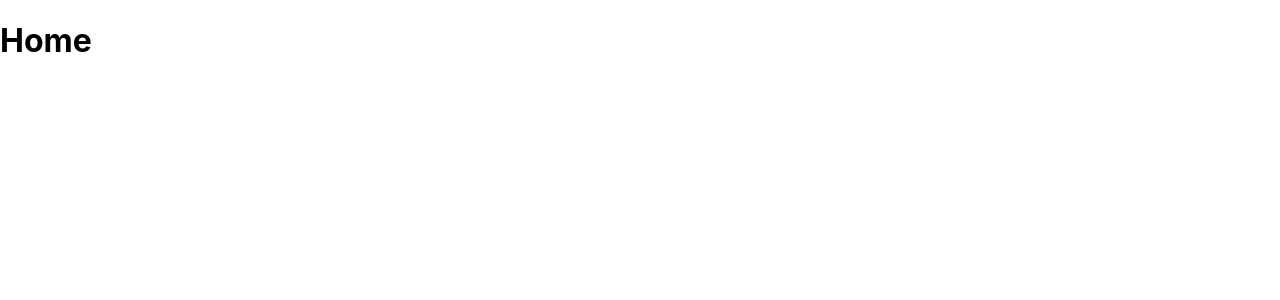
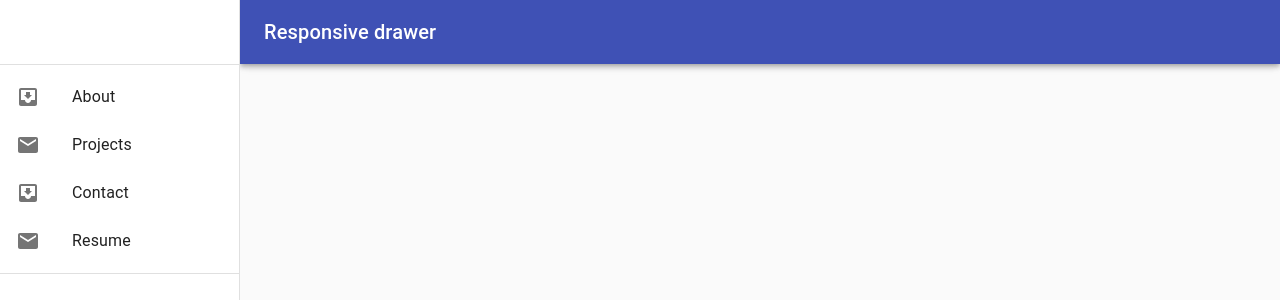
Before and after one commit to ohfr/Portfolio, a React (Create React App) app in the folder portfolio/: page /Home in a window 1280 px wide. Shown: the top 300 px of the page. Built offline with nearby package versions, Linux system fonts and the light colour scheme.

Commit message:
started nav menu

```diff
--- a/portfolio/src/App.css
+++ b/portfolio/src/App.css
@@ -4,8 +4,11 @@
     rgba(0, 0, 0, 0.8)
   ),
   url("./Assets/keyboard.jpg");
-  background-size: 100%;
+  background-size: cover;
   background-repeat: no-repeat;
+  background-position-x: center;
+  background-position-y: top;
+  background-attachment: initial;
   height: 100vh;
   width: 100vw;
   color: white;
--- a/portfolio/src/Components/Home.js
+++ b/portfolio/src/Components/Home.js
@@ -1,9 +1,14 @@
 import React from 'react';
+import SideNav from './SideNav';
 
 const Home = () => {
     return (
         <div>
-            <h1>Home</h1>
+            <SideNav />
+            {/* <Route path="/About" component={About} />
+            <Route path="/Projects" component={Projects} />
+            <Route path="/Contact" component={Contact} />
+            <Route path="/Resume" component={Resume} /> */}
         </div>
     )
 }
--- a/portfolio/src/Components/HomeScreen.js
+++ b/portfolio/src/Components/HomeScreen.js
@@ -2,7 +2,7 @@
 import Button from '@material-ui/core/Button';
 import { Link } from 'react-router-dom';
 import { makeStyles } from '@material-ui/core/styles';
-import ArrowForward from '@material-ui/icons/ArrowForward';
+// import ArrowForward from '@material-ui/icons/ArrowForward';
 import ArrowRightAlt from '@material-ui/icons/ArrowRightAlt';
 
 const useStyles = makeStyles({
@@ -10,7 +10,7 @@
         color: 'white',
         background: 'rgba(0,0,0, .2)',
         '&:hover': {
-            fontSize: '1rem',
+            // fontSize: '1rem',
             background: 'rgba(255, 255, 255, 0.1)'
         }
     },
--- /dev/null
+++ b/portfolio/src/Components/SideNav.js
@@ -0,0 +1,134 @@
+import React from 'react';
+
+import AppBar from '@material-ui/core/AppBar';
+import CssBaseline from '@material-ui/core/CssBaseline';
+import Divider from '@material-ui/core/Divider';
+import Drawer from '@material-ui/core/Drawer';
+import Hidden from '@material-ui/core/Hidden';
+import IconButton from '@material-ui/core/IconButton';
+import InboxIcon from '@material-ui/icons/MoveToInbox';
+import List from '@material-ui/core/List';
+import ListItem from '@material-ui/core/ListItem';
+import ListItemIcon from '@material-ui/core/ListItemIcon';
+import ListItemText from '@material-ui/core/ListItemText';
+import MailIcon from '@material-ui/icons/Mail';
+import MenuIcon from '@material-ui/icons/Menu';
+import Toolbar from '@material-ui/core/Toolbar';
+import Typography from '@material-ui/core/Typography';
+import { makeStyles, useTheme } from '@material-ui/core/styles';
+
+const drawerWidth = 240;
+
+const useStyles = makeStyles(theme => ({
+  root: {
+    display: 'flex',
+  },
+  drawer: {
+    [theme.breakpoints.up('sm')]: {
+      width: drawerWidth,
+      flexShrink: 0,
+    },
+  },
+  appBar: {
+    marginLeft: drawerWidth,
+    [theme.breakpoints.up('sm')]: {
+      width: `calc(100% - ${drawerWidth}px)`,
+    },
+  },
+  menuButton: {
+    marginRight: theme.spacing(2),
+    [theme.breakpoints.up('sm')]: {
+      display: 'none',
+    },
+  },
+  toolbar: theme.mixins.toolbar,
+  drawerPaper: {
+    width: drawerWidth,
+  },
+  content: {
+    flexGrow: 1,
+    padding: theme.spacing(3),
+  },
+}));
+
+
+
+
+const SideNav = () => {
+    const classes = useStyles();
+    const theme = useTheme();
+    const [mobileOpen, setMobileOpen] = React.useState(false);
+
+    function handleDrawerToggle() {
+      setMobileOpen(!mobileOpen);
+    }
+
+    const drawer = (
+      <div>
+        <div className={classes.toolbar} />
+        <Divider />
+        <List>
+          {['About', 'Projects', 'Contact', 'Resume'].map((text, index) => (
+            <ListItem button key={text}>
+              <ListItemIcon>{index % 2 === 0 ? <InboxIcon /> : <MailIcon />}</ListItemIcon>
+              <ListItemText primary={text} />
+            </ListItem>
+          ))}
+        </List>
+        <Divider />
+      </div>
+    );
+    return (
+            <div className={classes.root}>
+      <CssBaseline />
+      <AppBar position="fixed" className={classes.appBar}>
+        <Toolbar>
+          <IconButton
+            color="inherit"
+            aria-label="open drawer"
+            edge="start"
+            onClick={handleDrawerToggle}
+            className={classes.menuButton}
+          >
+            <MenuIcon />
+          </IconButton>
+          <Typography variant="h6" noWrap>
+            Responsive drawer
+          </Typography>
+        </Toolbar>
+      </AppBar>
+      <nav className={classes.drawer} aria-label="mailbox folders">
+        {/* The implementation can be swapped with js to avoid SEO duplication of links. */}
+        <Hidden smUp implementation="css">
+          <Drawer
+            // container={container}
+            variant="temporary"
+            anchor={theme.direction === 'rtl' ? 'right' : 'left'}
+            open={mobileOpen}
+            onClose={handleDrawerToggle}
+            classes={{
+              paper: classes.drawerPaper,
+            }}
+            ModalProps={{
+              keepMounted: true, // Better open performance on mobile.
+            }}
+          >
+            {drawer}
+          </Drawer>
+        </Hidden>
+        <Hidden xsDown implementation="css">
+          <Drawer
+            classes={{
+              paper: classes.drawerPaper,
+            }}
+            variant="permanent"
+            open
+          >
+            {drawer}
+          </Drawer>
+        </Hidden>
+      </nav>
+        </div>
+    )
+}
+export default SideNav;
```
